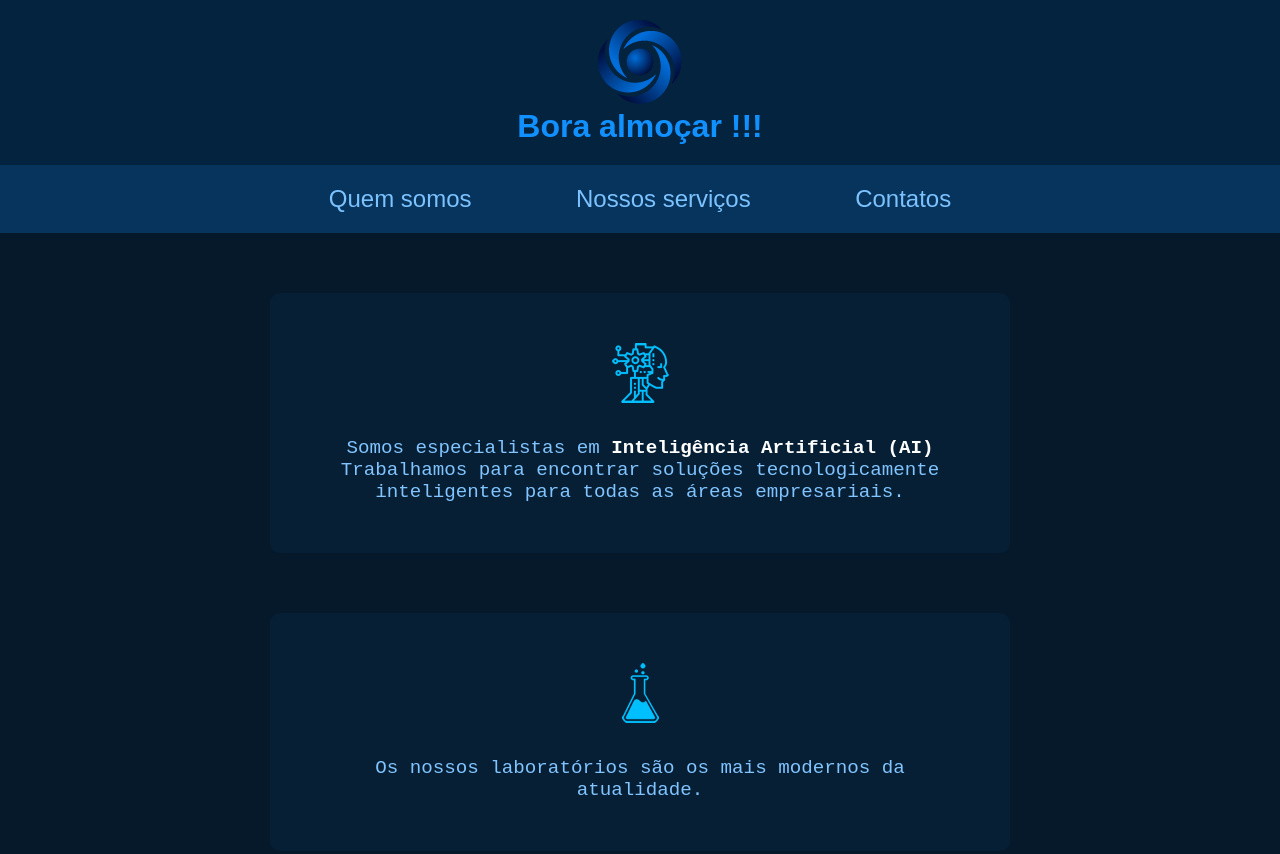
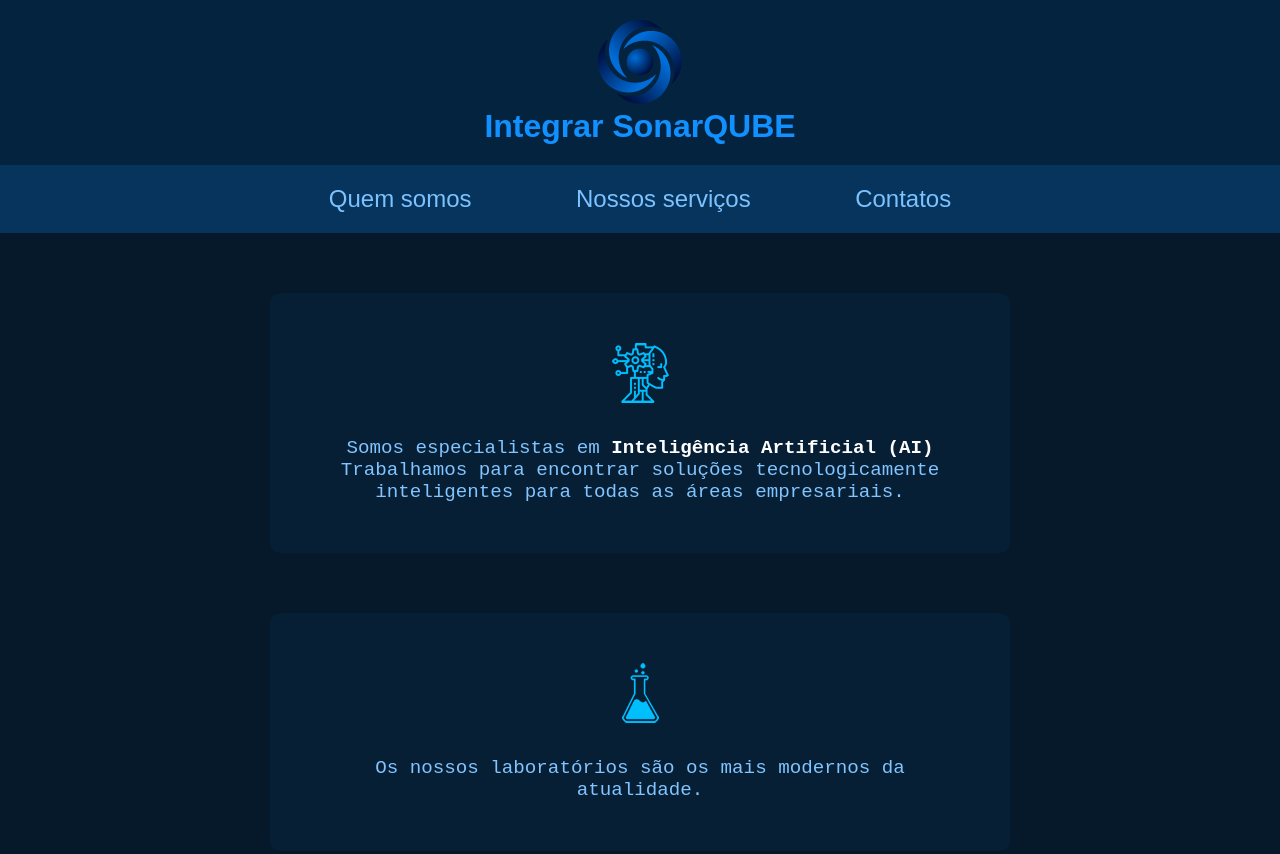
Before and after one commit to Marmoroju/app, a plain HTML site: page index.html in a window 1280 px wide. Shown: the top 854 px of the page. Drawn offline with Linux system fonts and the light colour scheme.

Commit message:
Update index.html

```diff
--- a/index.html
+++ b/index.html
@@ -19,7 +19,7 @@
             <img src="assets/images/logo_empresa.png" alt="Logo da Empresa">
         </a>
         <!--<h3>Inteligência Artificial</h3>-->
-        <h3>Bora almoçar !!!</h3>
+        <h3>Integrar SonarQUBE</h3>
 
     </header>
 
```
